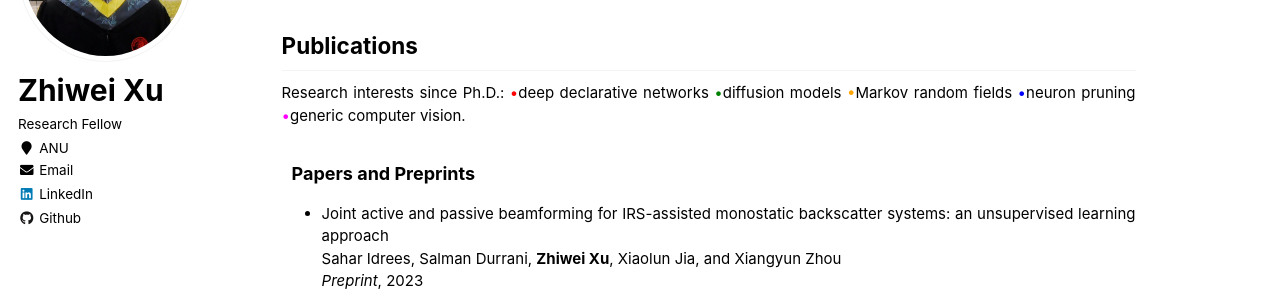
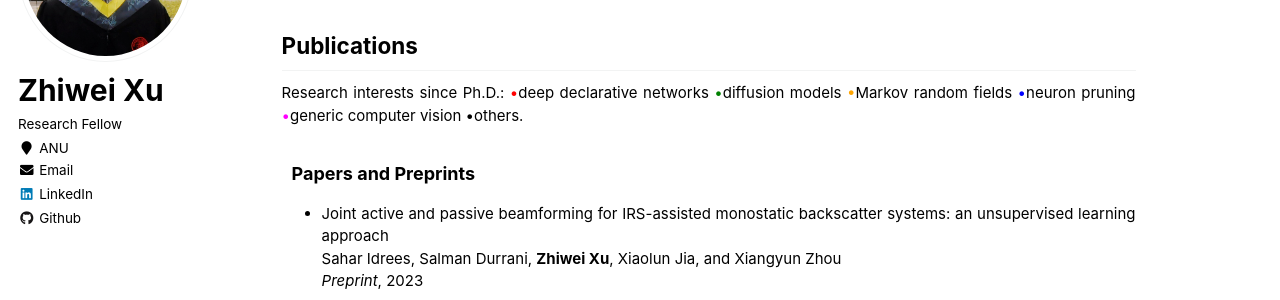
Before and after one commit to zwxu064/zwxu064.github.io, a Jekyll site: the page built from _pages/about.html, in a window 1280 px wide and 900 px high, scrolled down 986 px. Shown: the part 154-454 px from the top of the window. Built offline with Jekyll 4.4.1, drawn with Linux system fonts in a browser that asks for light colours.

Commit message:
Update about.html

```diff
--- a/_pages/about.html
+++ b/_pages/about.html
@@ -45,7 +45,13 @@ redirect_from:
 </ul>
 
 <h2 id="publications">Publications</h2>
-  <div>Research interests since Ph.D.: <span style="color:red">&#x2022;</span>deep declarative networks <span style="color:green">&#x2022;</span>diffusion models <span style="color:orange">&#x2022;</span>Markov random fields <span style="color:blue">&#x2022;</span>neuron pruning <span style="color:fuchsia">&#x2022;</span>generic computer vision.</div>
+  <div>Research interests since Ph.D.: <span style="color:red">&#x2022;</span>deep declarative networks
+	  <span style="color:green">&#x2022;</span>diffusion models
+	  <span style="color:orange">&#x2022;</span>Markov random fields
+	  <span style="color:blue">&#x2022;</span>neuron pruning
+	  <span style="color:fuchsia">&#x2022;</span>generic computer vision
+	  <span style="color:black">&#x2022;</span>others.
+  </div>
 
   <h3 class="tab">Papers and Preprints</h3>
   <ul>
```
